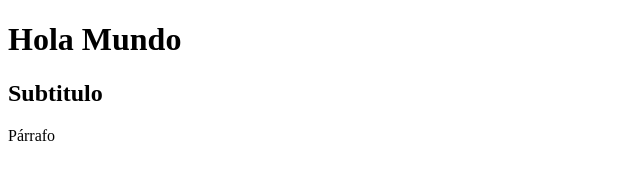
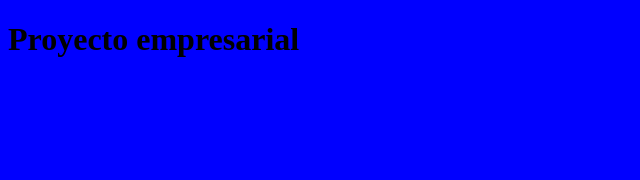
Before and after one commit to cristoballaguna/CursoGit, a plain HTML site: page index.html in a window 1280 px wide. Shown: the whole page, without its empty margins (0-640 px from the left). Drawn offline with Linux system fonts and the light colour scheme.

```diff
--- /dev/null
+++ b/css/estilos.css
@@ -0,0 +1,5 @@
+@charset "utf-8";
+
+body{
+    background-color: blue;
+}
--- a/index.html
+++ b/index.html
@@ -1,13 +1,11 @@
 <!DOCTYPE html>
 <html>
     <head>
-
+        <title>Documento sin título</title>
+        <link href="css/estilos.css" rel="stylesheet" type="text/css">
     </head>
 
     <body>
-        <h1>Hola Mundo</h1>
-        <h2>Subtitulo</h2>
-
-        <p>Párrafo</p>
+        <h1>Proyecto empresarial</h1>
     </body>
 </html>
```
Also changed, not shown: js/javascript.js (added).
